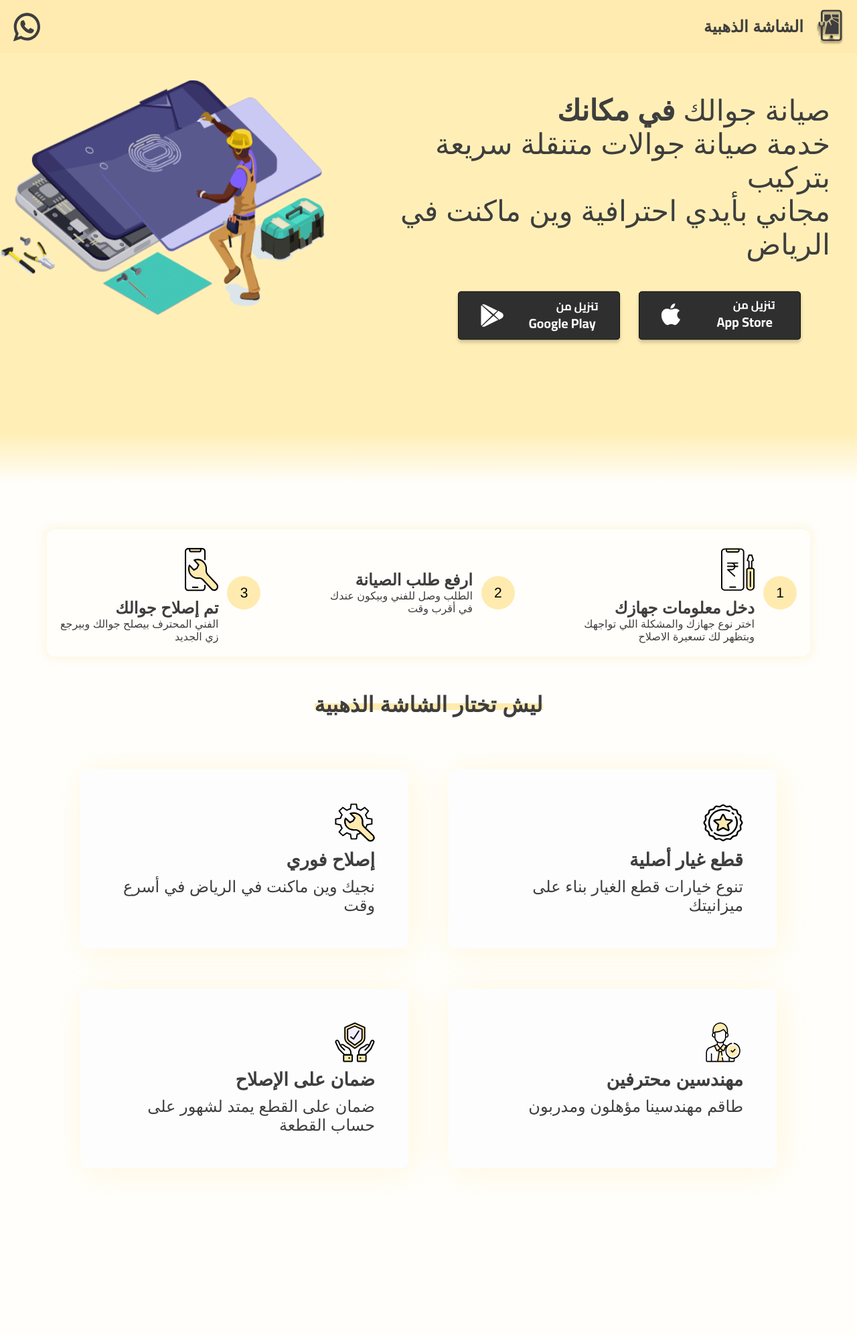
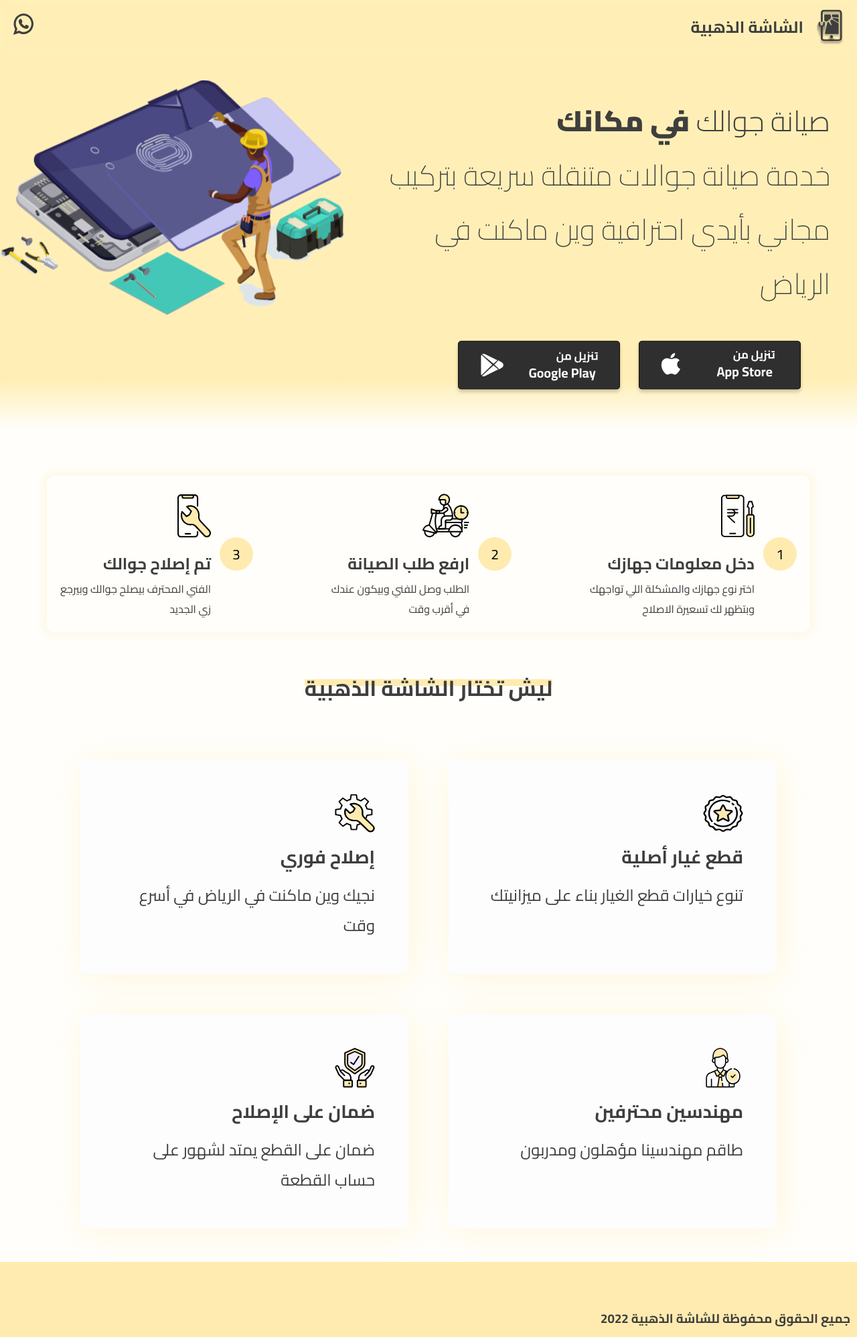
Before and after one commit to Abdulaziz4/goldenscreen-landing, a Next.js app: page / in a window 1280 px wide. Shown: the whole page at 67% size. Before the commit the page ends 1794 px from the top, so only its background shows below. Built offline with nearby package versions, Linux system fonts and the light colour scheme.

Commit message:
polish Header

```diff
--- a/components/AppPromotion.js
+++ b/components/AppPromotion.js
@@ -45,7 +45,7 @@ const Container = styled.div`
   width: 100vw;
   justify-content: space-around;
   /* align-items: center; */
-  padding-top: 40px;
+  padding-top: 120px;
   /* font-family: "Cairo" !important; */
   @media only screen and (max-width: 768px) {
     flex-direction: column;
--- /dev/null
+++ b/components/Footer.js
@@ -0,0 +1,21 @@
+import React from "react";
+import styled from "styled-components";
+
+export default function Footer() {
+  return (
+    <ContainerFooter>
+      <h3>جميع الحقوق محفوظة للشاشة الذهبية {new Date().getFullYear()}</h3>
+    </ContainerFooter>
+  );
+}
+
+const ContainerFooter = styled.div`
+  height: 14vh;
+  background-color: var(--yellow-color);
+  color: var(--text-color);
+  display: flex;
+  flex-direction: column;
+  justify-content: flex-end;
+  padding: 10px;
+  font-weight: 200;
+`;
--- a/components/Header.js
+++ b/components/Header.js
@@ -1,39 +1,64 @@
 import styled from "styled-components";
 import Image from "next/image";
 import Link from "next/link";
+import { useEffect } from "react";
+import { useState } from "react";
 
 export default function Header() {
+  const [isTranspernt, setIsTranspernt] = useState(true);
+  console.log(isTranspernt);
+  const changeColor = () => {
+    if (window.scrollY > window.innerHeight * 0.8 - 80) {
+      setIsTranspernt(false);
+    } else {
+      setIsTranspernt(true);
+    }
+  };
+  useEffect(() => {
+    window.addEventListener("scroll", changeColor);
+  });
   return (
-    <Container>
+    <Container isTranspernt={isTranspernt}>
       <LogoAndTitle>
         <Image src="/assets/gs-logo.svg" alt="logo" height={65} width={40} />
         <h2>الشاشة الذهبية</h2>
       </LogoAndTitle>
-      <Link href="https://wa.me/966546125784" passHref>
-        <Image
-          src="/assets/whatsapp-logo.svg"
-          alt="logo"
-          height={65}
-          width={40}
-        />
-      </Link>
+
+      <LinkContaienr>
+        <a href="https://wa.me/966546125784" target="_blank" rel="noreferrer">
+          <Image
+            src="/assets/whatsapp-logo.svg"
+            alt="logo"
+            height={50}
+            width={30}
+          />
+        </a>
+      </LinkContaienr>
     </Container>
   );
 }
 
 const Container = styled.div`
   height: 80px;
-  background-color: var(--yellow-color);
+  /* background-color: var(--yellow-color); */
+  background-color: ${(props) =>
+    props.isTranspernt ? "transpernt" : "var(--yellow-color)"};
+  backdrop-filter: blur(5px);
   color: var(--text-color);
   padding: 0 20px;
   display: flex;
   align-items: center;
   justify-content: space-between;
-  position: sticky;
+  position: fixed;
   top: 0;
   left: 0;
   right: 0;
   z-index: 100;
+  overflow: hidden;
+  -webkit-transition: background 0.4s 0s ease;
+  -moz-transition: background 0.4s 0s ease;
+  -o-transition: background 0.4s 0s ease;
+  transition: background 0.4s 0s ease;
   h2 {
     margin-right: 20px;
   }
@@ -43,3 +68,7 @@ const LogoAndTitle = styled.div`
   display: flex;
   align-items: center;
 `;
+
+const LinkContaienr = styled.div`
+  cursor: pointer;
+`;
--- a/components/OrderSteps.js
+++ b/components/OrderSteps.js
@@ -23,12 +23,7 @@ export default function OrderSteps() {
         <StepNum>2</StepNum>
         <StepDetails>
           <IconWrapper>
-            {/* <Image
-                src="/assets/step2.svg"
-                alt="step2"
-                height={80}
-                width={70}
-              /> */}
+            <Image src="/assets/step2.svg" alt="step2" height={80} width={70} />
           </IconWrapper>
           <h2>ارفع طلب الصيانة</h2>
           <span>
--- a/pages/_document.js
+++ /dev/null
@@ -1,40 +0,0 @@
-import Document, { Html, Head, Main, NextScript } from "next/document";
-
-class MyDocument extends Document {
-  static async getInitialProps(ctx) {
-    const originalRenderPage = ctx.renderPage;
-
-    // Run the React rendering logic synchronously
-    ctx.renderPage = () =>
-      originalRenderPage({
-        // Useful for wrapping the whole react tree
-        enhanceApp: (App) => App,
-        // Useful for wrapping in a per-page basis
-        enhanceComponent: (Component) => Component,
-      });
-
-    // Run the parent `getInitialProps`, it now includes the custom `renderPage`
-    const initialProps = await Document.getInitialProps(ctx);
-
-    return initialProps;
-  }
-
-  render() {
-    return (
-      <Html>
-        <Head>
-          {/* <link
-            href="https://fonts.googleapis.com/css?family=Cairo:wght@200..900&display=optional"
-            rel="stylesheet"
-          /> */}
-        </Head>
-        <body>
-          <Main />
-          <NextScript />
-        </body>
-      </Html>
-    );
-  }
-}
-
-export default MyDocument;
--- a/pages/index.js
+++ b/pages/index.js
@@ -11,6 +11,12 @@ export default function Home() {
         <title>Create Next App</title>
         {/* <meta name="description" content="Generated by create next app" /> */}
         <link rel="icon" href="/favicon.ico" />
+        <link rel="preconnect" href="https://fonts.googleapis.com" />
+        <link rel="preconnect" href="https://fonts.gstatic.com" crossOrigin />
+        <link
+          href="https://fonts.googleapis.com/css2?family=Cairo:wght@200;300;400;500;600;700;800;900&display=swap"
+          rel="stylesheet"
+        />
       </Head>
 
       <main>
--- a/pages/landing.js
+++ b/pages/landing.js
@@ -5,6 +5,7 @@ import Header from "../components/Header";
 import AppPromotion from "../components/AppPromotion";
 import OrderSteps from "../components/OrderSteps";
 import Features from "../components/Features";
+import Footer from "../components/Footer";
 
 export default function Landing() {
   return (
@@ -13,10 +14,14 @@ export default function Landing() {
       <AppPromotion />
       <OrderSteps />
       <Features />
+      <Footer />
     </Container>
   );
 }
+
 const Container = styled.div`
   display: flex;
   flex-direction: column;
+
+  font-family: "Cairo", sans-serif;
 `;
```
